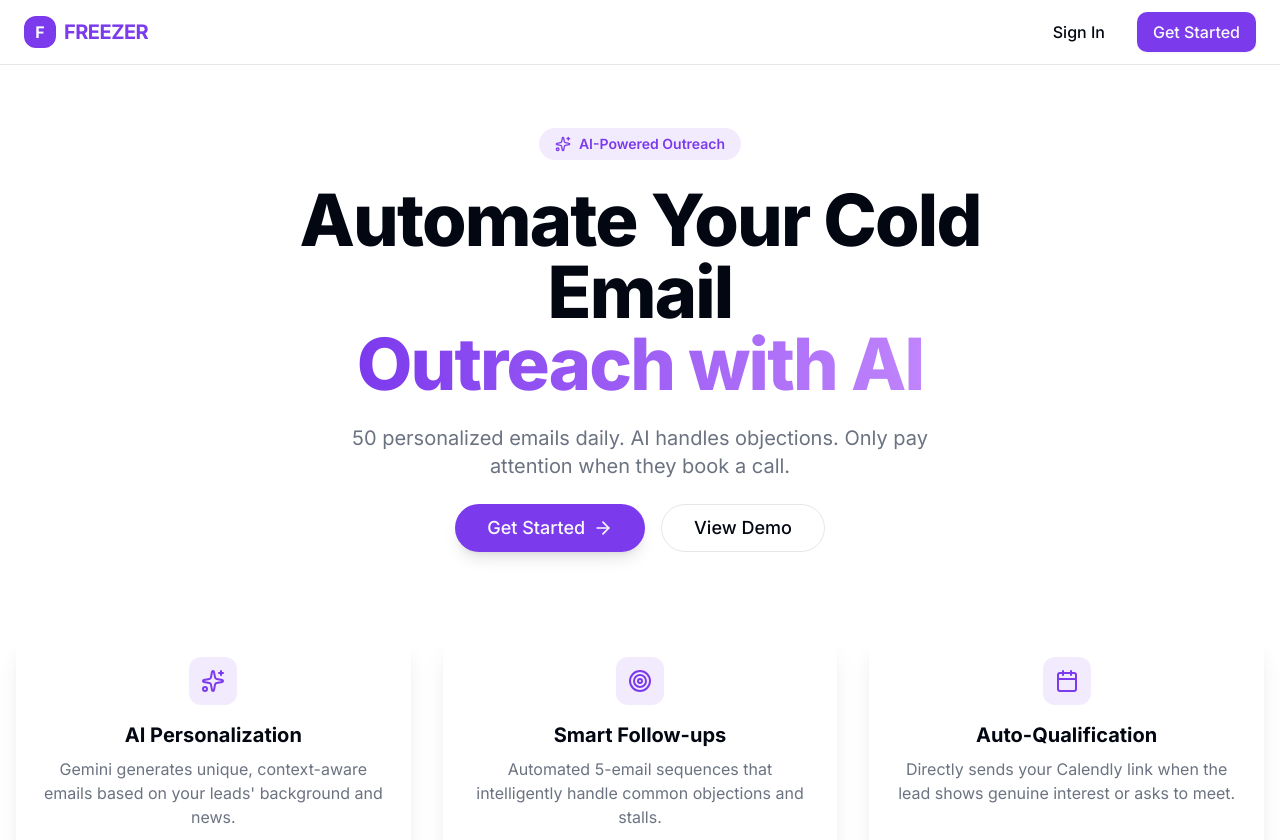
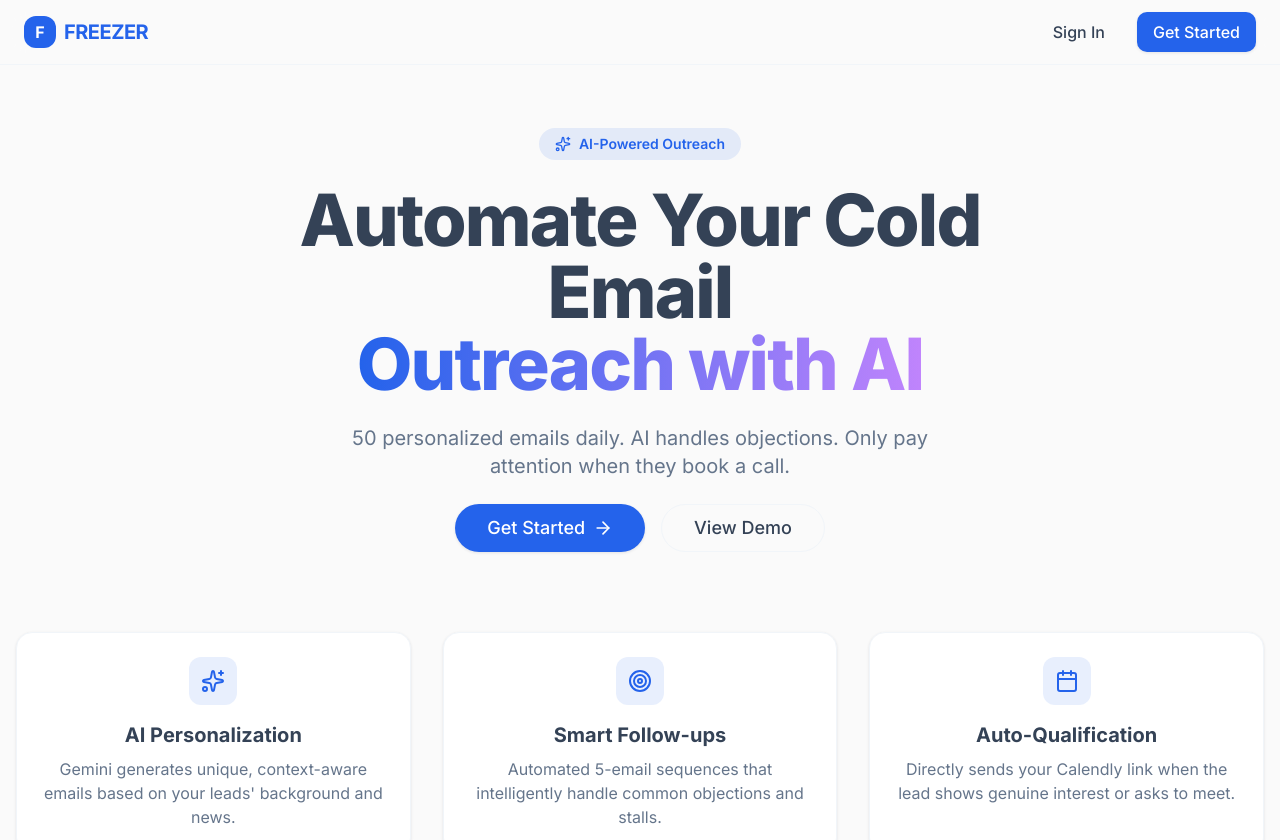
Before and after one commit to aiwithenoch/freezer, a Next.js app: page / in a window 1280 px wide. Shown: the top 840 px of the page. Built offline with nearby package versions, Linux system fonts and the light colour scheme.

Commit message:
Design: Implement premium blue & white AI color system

```diff
--- a/src/app/globals.css
+++ b/src/app/globals.css
@@ -4,48 +4,62 @@
 
 @layer base {
   :root {
-    --background: 0 0% 100%;
-    --foreground: 224 71.4% 4.1%;
+    --background: 0 0% 98%;
+    --foreground: 215 25% 27%;
     --card: 0 0% 100%;
-    --card-foreground: 224 71.4% 4.1%;
+    --card-foreground: 215 25% 27%;
     --popover: 0 0% 100%;
-    --popover-foreground: 224 71.4% 4.1%;
-    --primary: 262.1 83.3% 57.8%;
-    --primary-foreground: 210 20% 98%;
-    --secondary: 220 14.3% 95.9%;
-    --secondary-foreground: 220.9 39.3% 11%;
-    --muted: 220 14.3% 95.9%;
-    --muted-foreground: 220 8.9% 46.1%;
-    --accent: 262.1 83.3% 57.8%;
-    --accent-foreground: 220.9 39.3% 11%;
-    --destructive: 0 84.2% 60.2%;
-    --destructive-foreground: 210 20% 98%;
-    --border: 220 13% 91%;
-    --input: 220 13% 91%;
-    --ring: 262.1 83.3% 57.8%;
+    --popover-foreground: 215 25% 27%;
+    --primary: 221 83% 53%;
+    --primary-foreground: 0 0% 100%;
+    --secondary: 210 100% 97%;
+    --secondary-foreground: 224 64% 33%;
+    --muted: 210 40% 98%;
+    --muted-foreground: 215 16% 47%;
+    --accent: 199 89% 48%;
+    --accent-foreground: 0 0% 100%;
+    --destructive: 0 72% 51%;
+    --destructive-foreground: 0 0% 100%;
+    --border: 210 40% 96%;
+    --input: 210 40% 96%;
+    --ring: 221 83% 53%;
     --radius: 0.75rem;
+
+    /* Custom Palette (HSL) */
+    --primary-light: 217 91% 60%;
+    --primary-dark: 225 73% 48%;
+    --sky: 199 89% 48%;
+    --cyan: 189 94% 43%;
+    --navy: 224 64% 33%;
+    --heading: 222 47% 11%;
+    --success: 161 84% 39%;
+    --warning: 38 92% 50%;
+
+    /* Effects */
+    --blue-glow: 0 0 20px rgba(37, 99, 235, 0.3);
+    --glass-white: 0 0% 100% / 80%;
   }
 
   .dark {
-    --background: 224 71.4% 4.1%;
-    --foreground: 210 20% 98%;
-    --card: 224 71.4% 4.1%;
-    --card-foreground: 210 20% 98%;
-    --popover: 224 71.4% 4.1%;
-    --popover-foreground: 210 20% 98%;
-    --primary: 263.4 70% 50.4%;
-    --primary-foreground: 210 20% 98%;
-    --secondary: 215 27.9% 16.9%;
-    --secondary-foreground: 210 20% 98%;
-    --muted: 215 27.9% 16.9%;
-    --muted-foreground: 217.9 10.6% 64.9%;
-    --accent: 263.4 70% 50.4%;
-    --accent-foreground: 210 20% 98%;
-    --destructive: 0 62.8% 30.6%;
-    --destructive-foreground: 210 20% 98%;
-    --border: 215 27.9% 16.9%;
-    --input: 215 27.9% 16.9%;
-    --ring: 263.4 70% 50.4%;
+    --background: 222 47% 11%;
+    --foreground: 210 40% 98%;
+    --card: 217 33% 17%;
+    --card-foreground: 210 40% 98%;
+    --popover: 217 33% 17%;
+    --popover-foreground: 210 40% 98%;
+    --primary: 221 83% 53%;
+    --primary-foreground: 0 0% 100%;
+    --secondary: 224 64% 33%;
+    --secondary-foreground: 210 40% 98%;
+    --muted: 217 33% 17%;
+    --muted-foreground: 215 16% 65%;
+    --accent: 189 94% 43%;
+    --accent-foreground: 222 47% 11%;
+    --destructive: 0 72% 51%;
+    --destructive-foreground: 0 0% 100%;
+    --border: 215 25% 27%;
+    --input: 215 25% 27%;
+    --ring: 217 91% 60%;
   }
 }
 
@@ -53,6 +67,7 @@
   * {
     @apply border-border;
   }
+
   body {
     @apply bg-background text-foreground;
     font-feature-settings: "rlig" 1, "calt" 1;
@@ -68,6 +83,13 @@
 }
 
 @keyframes fadeIn {
-  from { opacity: 0; transform: translateY(10px); }
-  to { opacity: 1; transform: translateY(0); }
+  from {
+    opacity: 0;
+    transform: translateY(10px);
+  }
+
+  to {
+    opacity: 1;
+    transform: translateY(0);
+  }
 }
--- a/src/components/ui/badge.tsx
+++ b/src/components/ui/badge.tsx
@@ -6,11 +6,11 @@ export interface BadgeProps extends React.HTMLAttributes<HTMLDivElement> {
 }
 
 const variantStyles = {
-    cold: "bg-gray-100 text-gray-800 dark:bg-gray-800 dark:text-gray-300",
-    active: "bg-blue-100 text-blue-800 dark:bg-blue-900/30 dark:text-blue-400",
-    interested: "bg-green-100 text-green-800 dark:bg-green-900/30 dark:text-green-400",
-    qualified: "bg-purple-100 text-purple-800 dark:bg-purple-900/30 dark:text-purple-400",
-    dead: "bg-red-100 text-red-800 dark:bg-red-900/30 dark:text-red-400",
+    cold: "bg-muted text-muted-foreground border border-border",
+    active: "bg-primary/10 text-primary border border-primary/20",
+    interested: "bg-success/10 text-success border border-success/20",
+    qualified: "bg-cyan/10 text-cyan border border-cyan/20",
+    dead: "bg-destructive/10 text-destructive border border-destructive/20",
 };
 
 export function Badge({ className, variant = "cold", ...props }: BadgeProps) {
--- a/src/components/ui/button.tsx
+++ b/src/components/ui/button.tsx
@@ -7,10 +7,10 @@ export interface ButtonProps extends React.ButtonHTMLAttributes<HTMLButtonElemen
 }
 
 const variants = {
-    primary: "bg-primary text-primary-foreground hover:bg-primary/90 shadow-sm",
-    secondary: "bg-secondary text-secondary-foreground hover:bg-secondary/80",
-    outline: "border border-input bg-background hover:bg-accent hover:text-accent-foreground",
-    ghost: "hover:bg-accent hover:text-accent-foreground",
+    primary: "bg-primary text-primary-foreground hover:bg-primary-light active:bg-primary-dark shadow-subtle",
+    secondary: "bg-secondary text-secondary-foreground hover:bg-secondary/80 border border-primary/10",
+    outline: "border border-border bg-background hover:bg-muted hover:text-foreground",
+    ghost: "hover:bg-muted hover:text-foreground",
 };
 
 const sizes = {
--- a/src/components/ui/card.tsx
+++ b/src/components/ui/card.tsx
@@ -2,7 +2,7 @@ import { cn } from "@/lib/utils";
 
 export function Card({ className, children }: { className?: string; children: React.ReactNode }) {
     return (
-        <div className={cn("glass-card rounded-xl p-6 transition-all hover:shadow-2xl", className)}>
+        <div className={cn("bg-card text-card-foreground rounded-2xl p-6 border border-border shadow-subtle transition-all hover:shadow-md", className)}>
             {children}
         </div>
     );
@@ -16,19 +16,19 @@ export function StatCard({ title, value, icon: Icon, description, trend }: {
     trend?: string;
 }) {
     return (
-        <Card className="flex flex-col gap-2">
+        <Card className="flex flex-col gap-2 border-l-4 border-l-primary">
             <div className="flex items-center justify-between">
-                <span className="text-sm font-medium text-muted-foreground">{title}</span>
-                <div className="rounded-lg bg-primary/10 p-2 text-primary">
+                <span className="text-sm font-medium text-muted-foreground uppercase tracking-wider">{title}</span>
+                <div className="rounded-full bg-primary/5 p-2 text-primary">
                     <Icon className="h-5 w-5" />
                 </div>
             </div>
             <div className="flex flex-col">
-                <span className="text-2xl font-bold tracking-tight">{value}</span>
+                <span className="text-3xl font-bold tracking-tight text-heading">{value}</span>
                 {(description || trend) && (
                     <div className="flex items-center gap-1 mt-1">
-                        {trend && <span className="text-xs font-semibold text-green-500">{trend}</span>}
-                        <span className="text-[10px] text-muted-foreground">{description}</span>
+                        {trend && <span className="text-xs font-bold text-success">{trend}</span>}
+                        <span className="text-[11px] font-medium text-muted-foreground">{description}</span>
                     </div>
                 )}
             </div>
--- a/tailwind.config.ts
+++ b/tailwind.config.ts
@@ -42,6 +42,19 @@ const config: Config = {
                     DEFAULT: "hsl(var(--card))",
                     foreground: "hsl(var(--card-foreground))",
                 },
+                /* Custom Redesign Palette */
+                "primary-light": "hsl(var(--primary-light))",
+                "primary-dark": "hsl(var(--primary-dark))",
+                sky: "hsl(var(--sky))",
+                cyan: "hsl(var(--cyan))",
+                navy: "hsl(var(--navy))",
+                heading: "hsl(var(--heading))",
+                success: "hsl(var(--success))",
+                warning: "hsl(var(--warning))",
+            },
+            boxShadow: {
+                "blue-glow": "var(--blue-glow)",
+                "subtle": "0 1px 3px rgba(15, 23, 42, 0.1)",
             },
             borderRadius: {
                 lg: "var(--radius)",
```
